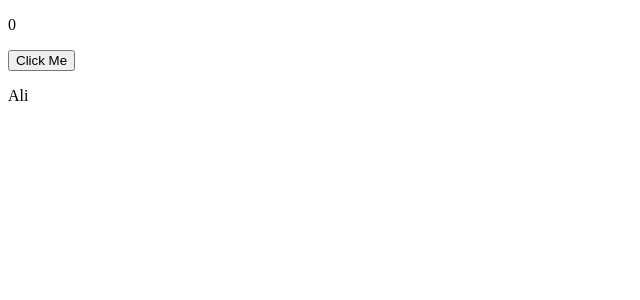
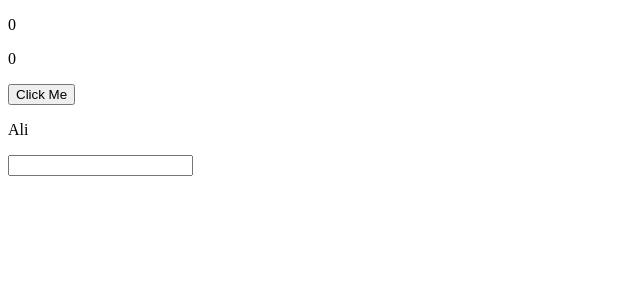
Before and after one commit to ahmadalii112/ZTM-VUE-2023, a Vue app in the folder Section-21-Composition-API/CompositionApi/: page / in a window 1280 px wide. Shown: the top 300 px of the page, without its empty margins (0-640 px from the left). Built offline with nearby package versions, Linux system fonts and the light colour scheme.

Commit message:
Watchers and Computed Properties

```diff
--- a/Section-21-Composition-API/CompositionApi/src/App.vue
+++ b/Section-21-Composition-API/CompositionApi/src/App.vue
@@ -1,15 +1,24 @@
 <template>
   <div>
     <p>{{ num }}</p>
+    <p>{{ double }}</p>
     <button @click.prevent="increment" type="button">Click Me</button>
-<!--    <p>{{ user.name }}</p>-->
+    <!--    <p>{{ user.name }}</p>-->
     <p>{{ name }}</p>
+
+    <p>
+      <input type="text" v-model="phrase"/>
+    </p>
+    <p>{{ reveredPhrase }}</p>
   </div>
 </template>
 
 <script>
 // import {ref, reactive} from "vue"; // For reactivity
-import {ref, reactive, toRefs } from "vue"; // the two refs functions converts an object's properties into separate reactive references
+// import {ref, reactive, toRefs } from "vue"; // the two refs functions converts an object's properties into separate reactive references
+// import {ref, reactive, toRefs, watchEffect} from "vue"; // watchEffect => watch dependencies of the function
+// import {ref, reactive, toRefs, watchEffect, watch } from "vue";
+import {ref, reactive, toRefs, watchEffect, watch, computed } from "vue";
 
 export default {
   name: "App",
@@ -20,6 +29,10 @@ export default {
       num.value++
     }
 
+    const double = computed(() => {
+      return num.value * 2;
+    })
+
     const user = reactive({
       name: "Ahmad",
       age: 20
@@ -28,12 +41,30 @@ export default {
     setTimeout(() => {
       user.name = "Ali"
     }, 3000);
+    const phrase = ref("");
+    const reveredPhrase = ref("");
+
+    // One Way of using Watcher
+    watchEffect(() => {
+      reveredPhrase.value = phrase.value.split("").reverse().join("");
+    });
+    /* Second Way of using Watcher
+        - it watches only phrase because we pass it
+        - in function we can pass two args newVal and oldVal
+        - if we watch multiple dependencies then we pass first args as an array [phrase] and function parameters also will be as an array [newValue, oldValue]
+    watch([phrase], ([newValue, oldValue]) => {
+      reveredPhrase.value = phrase.value.split("").reverse().join("");
+    });
+    */
 
     return {
       num,
       increment,
       // user,
       ...toRefs(user), // Spread Operator
+      phrase,
+      reveredPhrase,
+      double
     }
   }
 };
```
